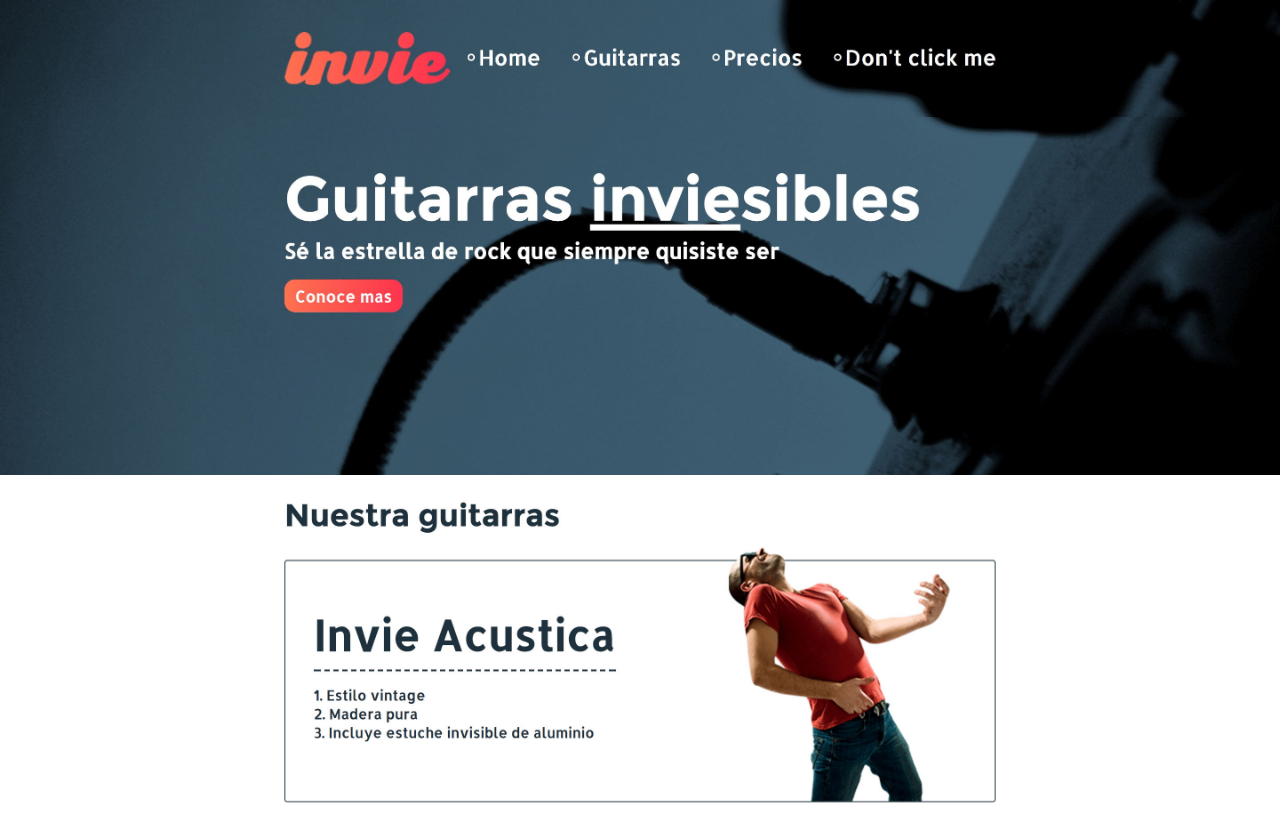
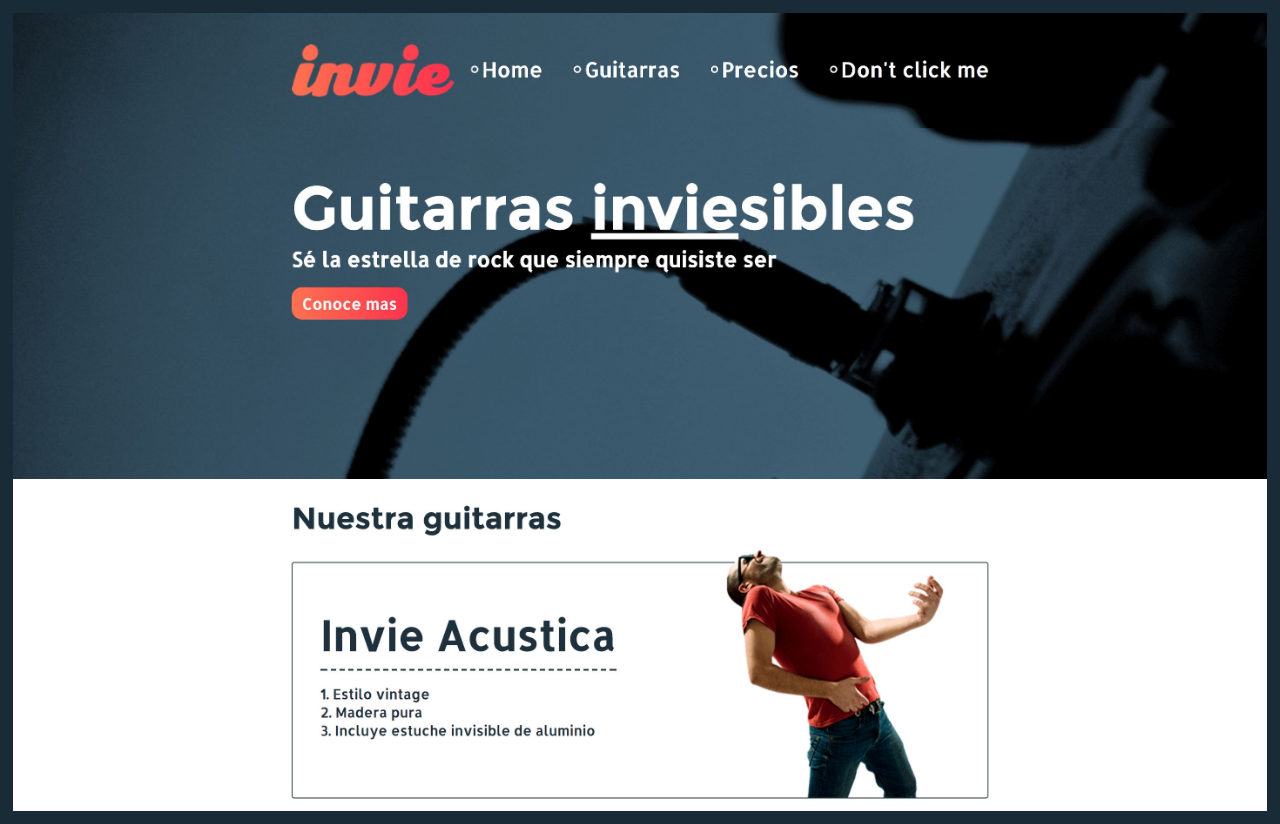
Before and after one commit to JuanPabloMontoya271/First_GitHub_Repo, a plain HTML site: page index.html in a window 1280 px wide. Drawn offline with Linux system fonts and the light colour scheme.

Commit message:
hotfix 1

```diff
--- a/index.html
+++ b/index.html
@@ -7,6 +7,7 @@
     <style media="screen">
       body{
         margin:0;
+        border: 13px solid #192b36;
 
       }
       img{
```
